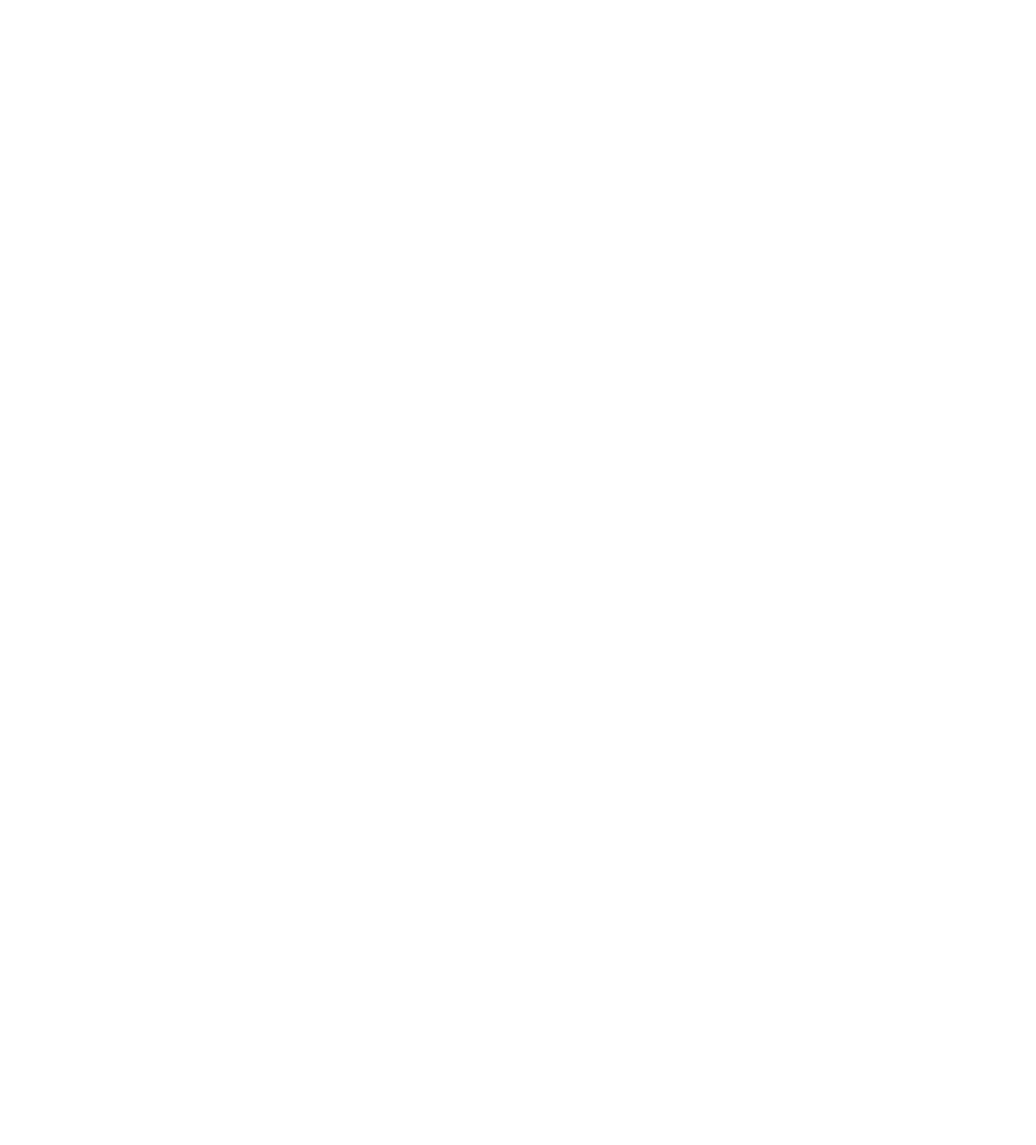
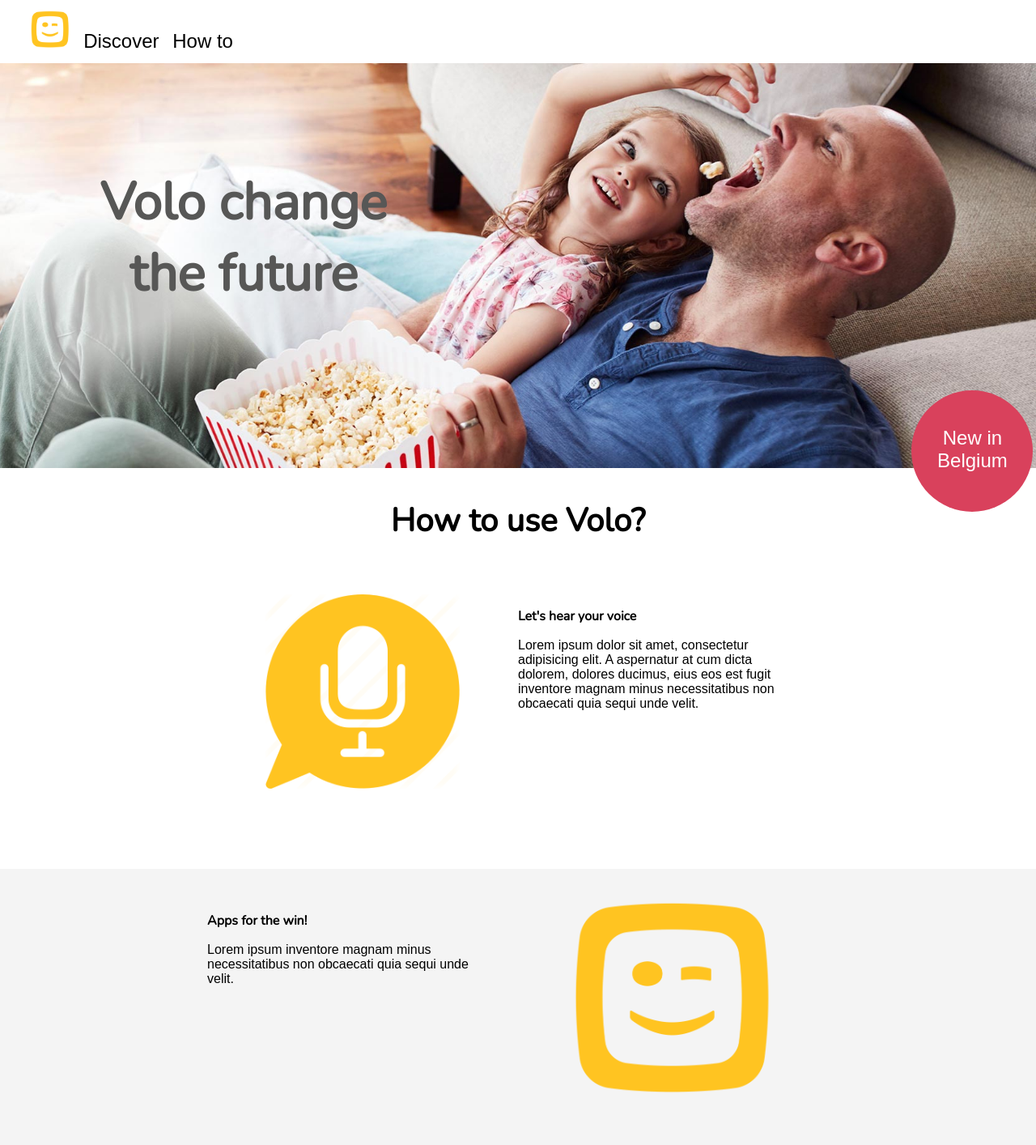
Before and after one commit to TimOlde/WTH2019, a plain HTML site: page howto.html in a window 1280 px wide. Shown: the top 1414 px of the page at 81% size. Before the commit the page ends 800 px from the top, so only its background shows below. Drawn offline with nearby package versions, Linux system fonts and the light colour scheme.

Commit message:
how to page + css updated

```diff
--- a/assets/css/screen.css
+++ b/assets/css/screen.css
@@ -1,3 +1,5 @@
+@import url('https://fonts.googleapis.com/css?family=Nunito');
+
 body {
     font-family: "Arial", sans-serif;
     margin: 0;
@@ -5,7 +7,7 @@ body {
 }
 
 h1, h2, h3, h4{
-    font-family: "Arial Rounded MT Bold", sans-serif;
+    font-family: "Nunito", sans-serif;
     margin: 0;
 }
 
@@ -28,7 +30,7 @@ li img{
 #header{
     background-image: url(../images/background.jpg);
     background-size: cover;
-    height: 700px;
+    height: 500px;
 }
 
 #title{
@@ -51,7 +53,7 @@ div h1{
     background-color: #d9415c;
     position: relative;
     left: 88%;
-    top: 25%;
+    top: 20%;
 }
 
 div div p{
@@ -94,6 +96,10 @@ article div{
 
 section article p{
     width: 85%;
+}
+
+main section{
+    display: flex;
 }
 
 /* Interact section */
@@ -159,6 +165,44 @@ section article p{
     section, #flex{
         display: block !important;
     }
+}
 
+/*HOW TO page*/
 
+#headerhowto{
+    background-image: url(../images/popcorn.jpg);
+    background-size: cover;
+    height: 500px;
+    background-position: right;
 }
+
+#headerhowto h1{
+    color: #575756;
+}
+
+#apps{
+    background-color: #f4f4f4;
+}
+
+#voice, #apps, #yeloplay{
+    height: 300px;
+    padding-left: 20%;
+    padding-right: 20%;
+    padding-top: 3%;
+    padding-bottom: 3%;
+}
+
+#voice div, #apps div, #yeloplay div{
+    flex: 1 50%;
+    background-image: none;
+}
+
+#voice div img, #apps div img, #yeloplay div img{
+    height: 80%;
+}
+
+#voice article, #apps article, #yeloplay article{
+    flex: 1 50%;
+    text-align: left;
+    margin-top: 2%;
+}
--- a/howto.html
+++ b/howto.html
@@ -3,8 +3,62 @@
 <head>
     <meta charset="UTF-8">
     <title>Telenet: Volo Discover more</title>
+    <meta name="viewport" content="width=device-width, initial-scale=1.0">
+    <link rel="stylesheet" href="assets/css/screen.css">
 </head>
 <body>
+<header>
+    <ul>
+        <li><img src="assets/images/telenet.png" alt="Telenet"></li>
+        <li>Discover</li>
+        <li>How to</li>
+    </ul>
+    <div id="headerhowto">
+        <div id="title">
+            <h1>Volo change <br>the future</h1>
+        </div>
+        <div id="circle">
+            <p>New in Belgium</p>
+        </div>
+    </div>
+</header>
+<main>
+    <h2>How to use Volo?</h2>
 
+    <section id="voice">
+        <!--<editor-fold desc="test">-->
+        <!---->
+        <!--</editor-fold>-->
+        <div id="image">
+            <img src="assets/images/voice.png" alt="voice">
+        </div>
+
+        <article>
+            <h4>Let's hear your voice</h4>
+            <p>Lorem ipsum dolor sit amet, consectetur adipisicing elit. A aspernatur at cum dicta dolorem, dolores ducimus, eius eos est fugit inventore magnam minus necessitatibus non obcaecati quia sequi unde velit.</p>
+        </article>
+    </section>
+    <section id="apps">
+        <article>
+            <h4>Apps for the win!</h4>
+            <p>Lorem ipsum  inventore magnam minus necessitatibus non obcaecati quia sequi unde velit.</p>
+        </article>
+        <div>
+            <img src="assets/images/telenet.png" alt="telenet">
+        </div>
+    </section>
+    <section id="yeloplay">
+        <div>
+            <img src="assets/images/yeloPlay.png" alt="telenet">
+        </div>
+
+        <article>
+            <h4>Volo in YeloPlay</h4>
+            <p>Lorem ipsum dolor sit amet, consectetur adipisicing elit. A aspernatur at cum dicta dolorem, dolores ducimus, eius eos est fugit inventore magnam minus necessitatibus non obcaecati quia sequi unde velit.</p>
+        </article>
+    </section>
+</main>
+<script type="text/javascript" src="assets/js/jquery-3.1.1.min.js"></script>
+<script type="text/javascript" src="assets/js/script.js"></script>
 </body>
 </html>
```
Also changed, not shown: assets/images/popcorn.jpg (added).
